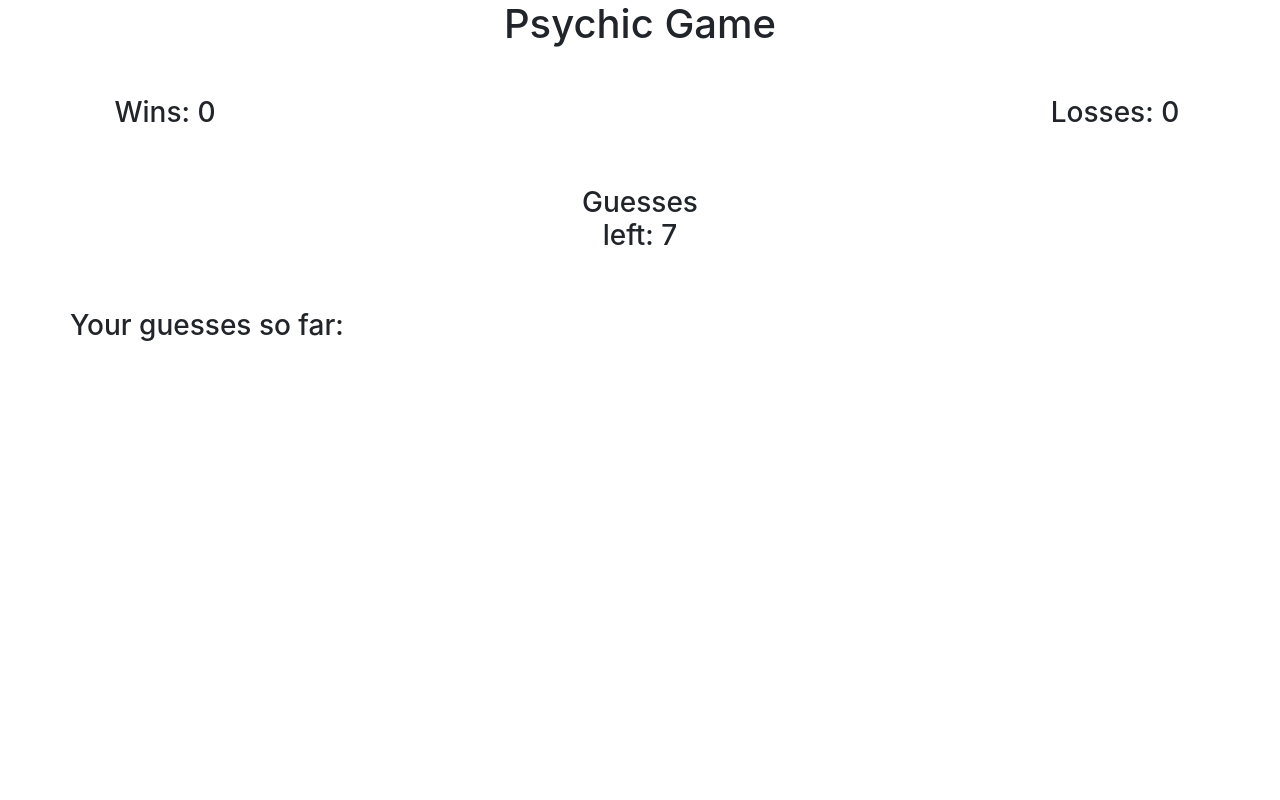
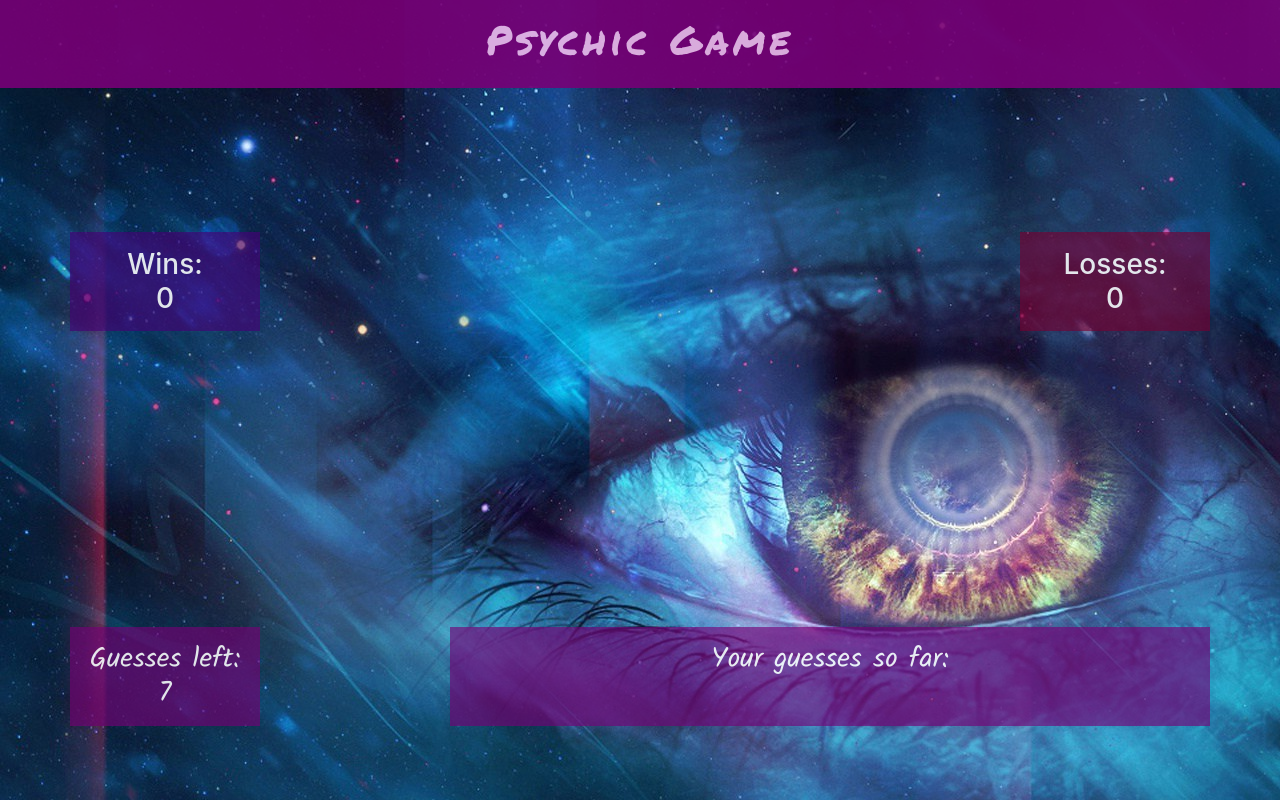
Before and after one commit to robertshaw87/Psychic-Game, a plain HTML site: page index.html in a window 1280 px wide. Drawn offline with nearby package versions, Linux system fonts and the light colour scheme.

Commit message:
add background image and background color to elements

```diff
--- a/assets/css/style.css
+++ b/assets/css/style.css
@@ -0,0 +1,65 @@
+body {
+    background-image: url("../images/background.jpg");
+    background-repeat: repeat;
+    opacity: .9;
+}
+
+header {
+    background-color: #707;
+    font-family: 'Permanent Marker', cursive;
+    letter-spacing: 4px;
+}
+
+#psychic-header {
+    color: #ebe;
+}
+
+.bottom-elements {
+    background-color: rgba(119,0,119,.7);
+    font-family: 'Kalam', cursive;
+    animation-name: bottom-animation;
+    animation-duration: 1s;
+}
+
+@keyframes bottom-animation {
+    0%{
+        transform: scaleX(1);
+    }
+    50%{
+        transform: scaleX(0);
+    }
+    100%{
+        transform: scaleX(1);
+    }
+
+}
+
+#wins-element {
+    background-color: rgba(70,0,119,.7);
+    animation-name: wins-animation;
+    animation-duration: .6s;
+}
+
+@keyframes wins-animation {
+    0% {
+        transform:rotate(0deg);
+    }
+    100% {
+        transform:rotate(360deg);
+    }
+}
+
+#losses-element {
+    background-color: rgba(119,0,50,.7);
+    animation-name: losses-animation;
+    animation-duration: .6s;
+}
+
+@keyframes losses-animation {
+    0% {
+        transform:rotate(0deg);
+    }
+    100% {
+        transform:rotate(-360deg);
+    }
+}
--- a/index.html
+++ b/index.html
@@ -11,28 +11,34 @@
     <!-- My CSS -->
     <link rel="stylesheet" href="assets/css/style.css">
 
+    <link href="https://fonts.googleapis.com/css?family=Kalam|Permanent+Marker" rel="stylesheet">
+    <title>Psychic Game</title>
+
   </head>
   <body>
-    <header>
-      <h1 class="container text-center">Psychic Game</h1>
+    <header class="pt-3 pb-3">
+      <h1 class="container text-center" id="psychic-header">Psychic Game</h1>
     </header>
 
-    <main class="container text-center">
+    <main class="container text-center text-light">
+      <div class="row mt-5"></div>
+      <div class="row mt-5"></div>
       <div class="row mt-5">
-        <h3 class="col-md-2">Wins: <span id="wins"></span></h3>
-        <h3 class="col-md-8"></h3>
-        <h3 class="col-md-2">Losses: <span id="losses"></span></h3>
+        <h3 class="col-md-2 col-3 p-3" id="wins-element">Wins: <br><span id="wins"></span></h3>
+        <div class="col-1"></div>
+        <h4 class="col-md-6 col-4 pt-3" id="playerMessage"></h4>
+        <div class="col-1"></div>
+        <h3 class="col-md-2 col-3 p-3" id="losses-element">Losses: <br><span id="losses"></span></h3>
       </div>
-      <div class = "row mt-5">
-        <div class="col-md-5"></div>
-        <h3 class="col-md-2">Guesses left: <span id="guesses"></span></h3>
-        <div class="col=md-5"></div>
-      </div>
-      <div class = "row mt-5">
-        <h3>Your guesses so far: <span id="playerChoices"></span></h3>
-      </div>
-      <div class = "row mt-5">
-        <h2 id="playerMessage"></h2>
+      <div class="row mt-5"></div>
+      <div class="row mt-5"></div>
+      <div class="row mt-5"></div>
+      <div class="row mt-5"></div>
+      <div class="row mt-5"></div>
+      <div class="row mt-5">
+        <h3 class="col-md-2 col-3 p-3 bottom-elements">Guesses left: <span id="guesses"></span></h3>
+        <div class="col-md-2 col-1"></div>
+        <h3 class="col-md-8 col-8 p-3 bottom-elements">Your guesses so far: <br><span id="playerChoices"></span></h3>
       </div>
     </main>
 
```
Also changed, not shown: assets/images/background.jpg (added), 1 other file.
